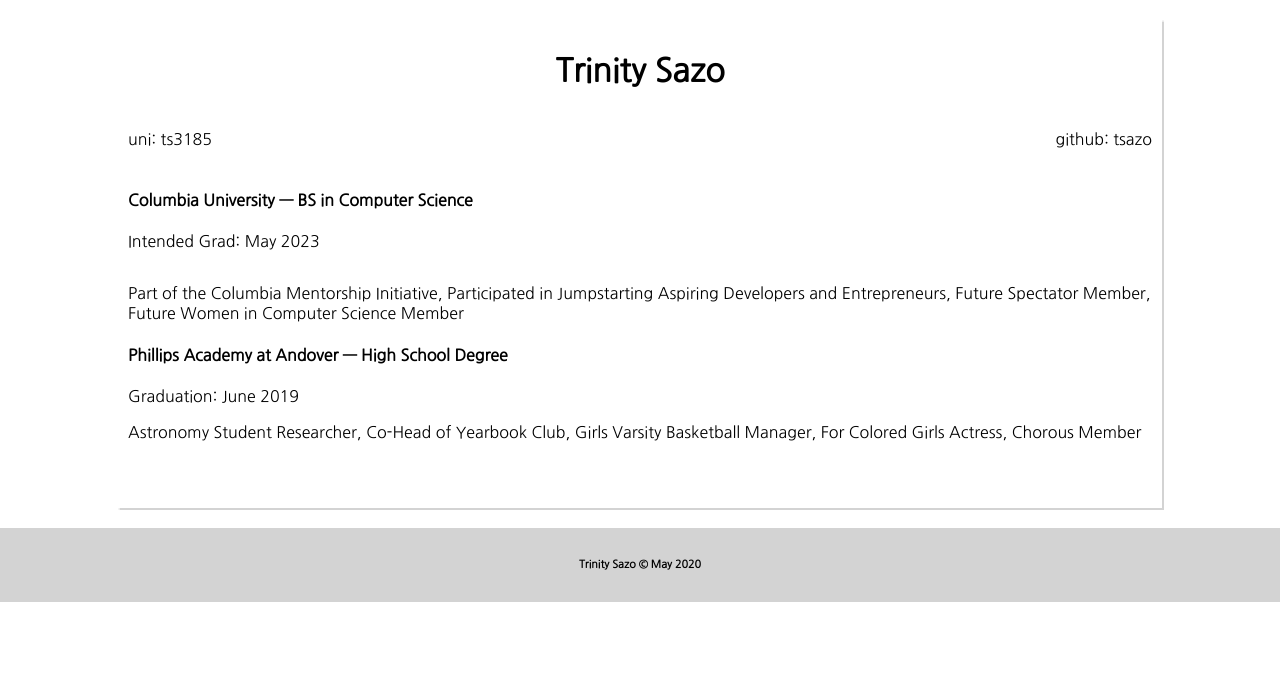
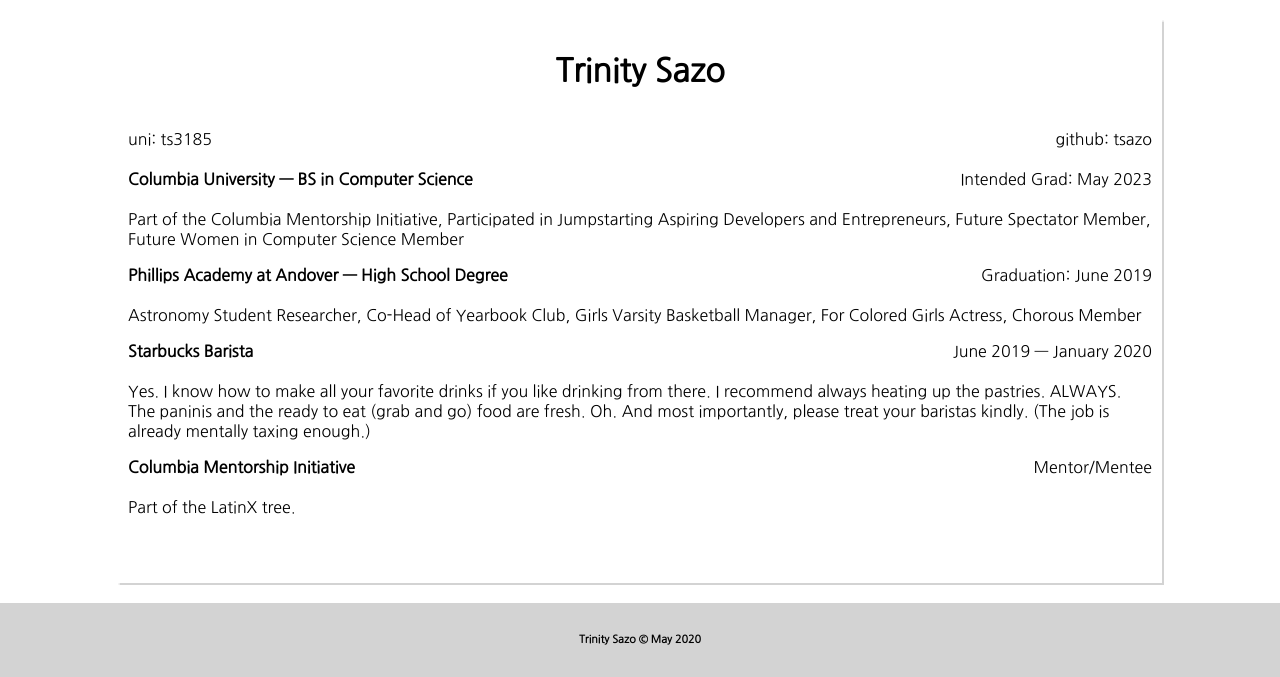
Before and after one commit to tsazo/ts3185-final, a Flask app: page /about in a window 1280 px wide. Shown: the part 143-820 px from the top of the page. Before the commit the page ends 745 px from the top, so only its background shows below. Run offline with Flask 2, Linux system fonts and the light colour scheme.

Commit message:
Completed about.html
Touched up the CSS in the about page. Added content.

```diff
--- a/static/css/main.css
+++ b/static/css/main.css
@@ -26,16 +26,16 @@
   transition: 0.3s;
 }
 
-a:hover {
+a:hover, .index div a:hover{
+  cursor: pointer;
   color: lightblue;
   transition: 0.3s;
 }
 
-.body {
+.index {
   padding: 10px 0px 50px 00px;
   width: 90vw;
   margin: auto;
-  min-height: 90vh;
 }
 
 figure {
@@ -78,3 +78,21 @@
 .sides:last-child{
   text-align: right;
 }
+
+.index div {
+  background-color: grey;
+  padding: 10px;
+  border-radius: 10px;
+  width: fit-content;
+  transition: 0.3s;
+}
+
+.index div:hover {
+  background-color: white;
+  transition: 0.3s;
+}
+
+
+.index div a{
+  color: white;
+}
--- a/templates/about.html
+++ b/templates/about.html
@@ -20,17 +20,35 @@
 
                 <div class="section">
                     <div class="sides">
-                        <h4>Columbia University — BS in Computer Science</h4>
-                        <p>Intended Grad: May 2023</p>
+                        <h4 style="float:left; margin: 0;">Columbia University — BS in Computer Science</h4>
+                        <p style="float:right; clear: right; margin: 0;">Intended Grad: May 2023</p>
                     </div>
 
                     <p>Part of the Columbia Mentorship Initiative, Participated in Jumpstarting Aspiring Developers and Entrepreneurs, Future Spectator Member, Future Women in Computer Science Member</p>
                 </div>
 
                 <div class="section">
-                    <h4>Phillips Academy at Andover — High School Degree</h4>
-                    <p>Graduation: June 2019</p>
+                    <div class="sides">
+                        <h4 style="float:left; margin: 0;">Phillips Academy at Andover — High School Degree</h4>
+                        <p style="float:right; clear: right; margin: 0;">Graduation: June 2019</p>
+                    </div>
                     <p>Astronomy Student Researcher, Co-Head of Yearbook Club, Girls Varsity Basketball Manager, For Colored Girls Actress, Chorous Member</p>
+                </div>
+
+                <div class="section">
+                    <div class="sides">
+                        <h4 style="float:left; margin: 0;">Starbucks Barista</h4>
+                        <p style="float:right; clear: right; margin: 0;">June 2019 — January 2020</p>
+                    </div>
+                    <p>Yes. I know how to make all your favorite drinks if you like drinking from there. I recommend always heating up the pastries. ALWAYS. The paninis and the ready to eat (grab and go) food are fresh. Oh. And most importantly, please treat your baristas kindly. (The job is already mentally taxing enough.)</p>
+                </div>
+
+                <div class="section">
+                    <div class="sides">
+                        <h4 style="float:left; margin: 0;">Columbia Mentorship Initiative</h4>
+                        <p style="float:right; clear: right; margin: 0;">Mentor/Mentee</p>
+                    </div>
+                    <p>Part of the LatinX tree.</p>
                 </div>
 	  		</div>
 		{% endblock %}
--- a/templates/index.html
+++ b/templates/index.html
@@ -9,7 +9,7 @@
     <body>
     	{% extends "layout.html" %}
 		{% block content %}
-	  		<div class="body index">
+	  		<div class="index">
 	    		<h1>Hi! I'm Trinity — also known as Trin.</h1>
 	    		<figure>
 	    			<img id="me" src="../static/images/IMG_5426.JPG" alt="A picture of me">
@@ -19,6 +19,9 @@
 	    		<h4>I'm part of the class of 2023.</h4>
 	    		<h4>• • •</h4>
 	    		<h4>I'm interested in pursuing a degree in computer science as well as being on the premed track.</h4>
+	    		<h4>• • •</h4>
+	    		<h4>I spend most of my time on Netflix or Spotify but I bet those are probably the typical websites people would choose as their favorite webstie. So here's a cool website I coded in high school. Enjoy!</h4>
+	    		<div><a href="https://tsazo.github.io/VimChat/" target="_blank">My Favorite Website!</a></div>
 	  		</div>
 		{% endblock %}
     </body>
```
Also changed, not shown: 1 other file.
